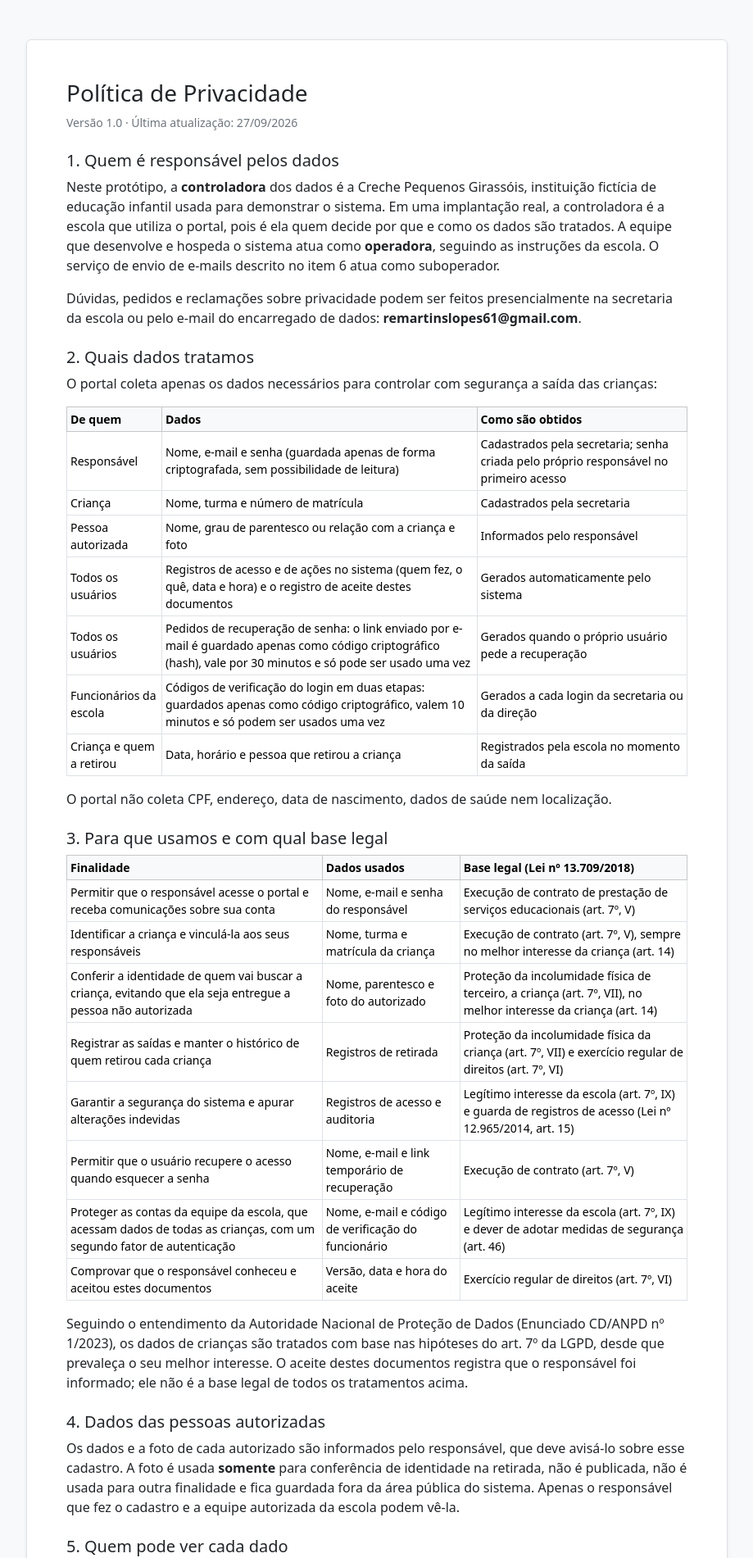
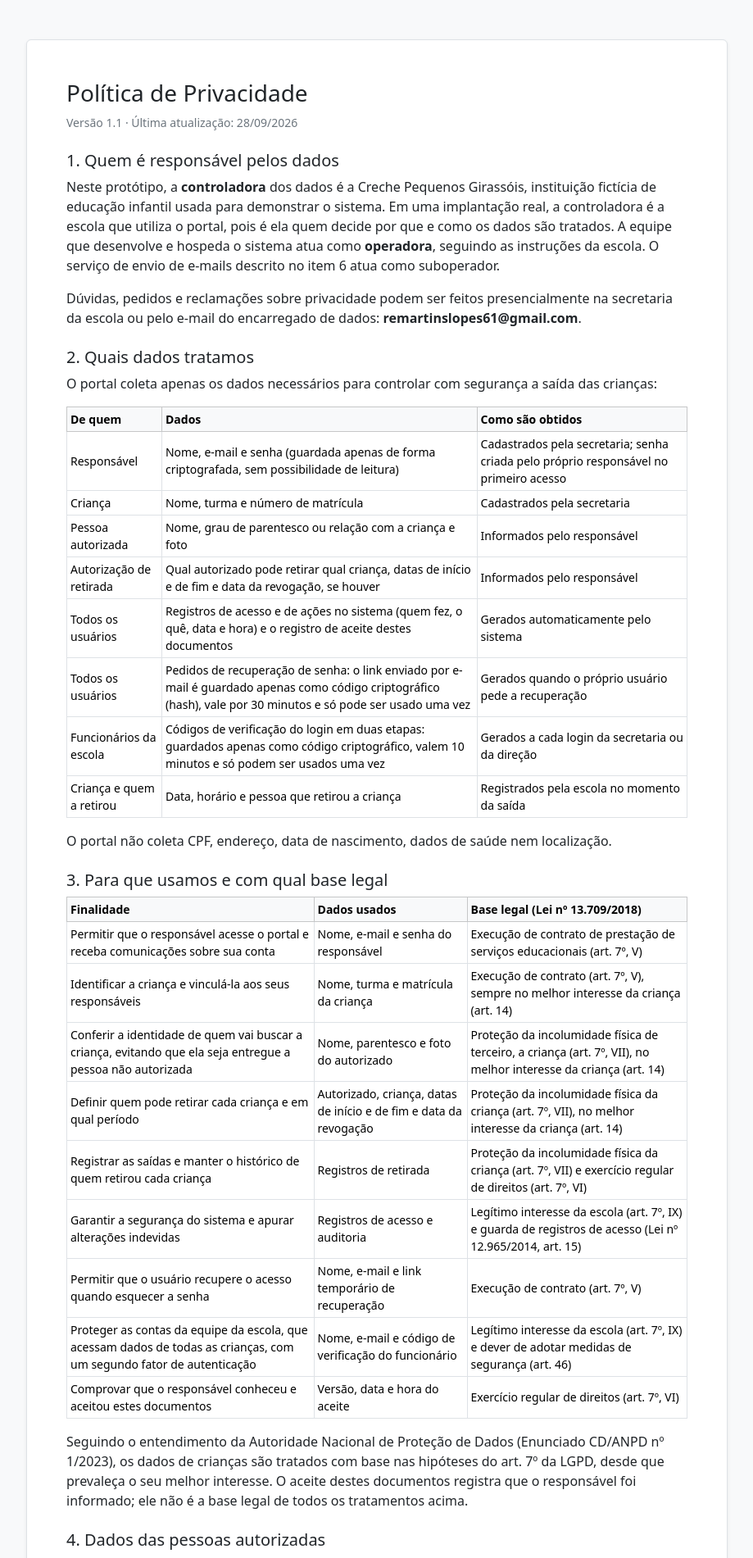
Before and after one commit to VitorTav12/PFC, a Flask app: page /politica-de-privacidade in a window 1280 px wide. Shown: the top 1901 px of the page at 82% size, without its empty margins (180-1099 px from the left). Run offline with Flask 3, Linux system fonts and the light colour scheme; some libraries are stand-ins or nearby versions.

Commit message:
Política e Termos atualizados com a autorização por período

```diff
--- a/app/models/aceite_termo.py
+++ b/app/models/aceite_termo.py
@@ -2,7 +2,7 @@ from datetime import datetime
 
 from app.extensions import db
 
-VERSAO_TERMOS = '1.0'
+VERSAO_TERMOS = '1.1'
 
 
 class AceiteTermo(db.Model):
--- a/app/templates/pais.html
+++ b/app/templates/pais.html
@@ -148,8 +148,6 @@
             <div class="alert alert-warning">Nenhum aluno encontrado vinculado à sua conta.</div>
             {% endif %}
         </div>
-
-
         <h2 class="h4 mt-4 mb-3">Seus autorizados</h2>
         <div class="bg-white border rounded shadow-sm mb-4">
             {% if autorizados %}
--- a/app/templates/politica_privacidade.html
+++ b/app/templates/politica_privacidade.html
@@ -12,7 +12,7 @@
     <main class="container my-5" style="max-width: 880px;">
         <div class="bg-white p-4 p-md-5 border rounded shadow-sm">
             <h1 class="h3">Política de Privacidade</h1>
-            <p class="text-secondary small">Versão {{ versao }} · Última atualização: 27/09/2026</p>
+            <p class="text-secondary small">Versão {{ versao }} · Última atualização: 28/09/2026</p>
 
             <h2 class="h5 mt-4">1. Quem é responsável pelos dados</h2>
             <p>Neste protótipo, a <strong>controladora</strong> dos dados é a {{ nome_escola }}, instituição fictícia de
@@ -51,6 +51,12 @@
                         <tr>
                             <td>Pessoa autorizada</td>
                             <td>Nome, grau de parentesco ou relação com a criança e foto</td>
+                            <td>Informados pelo responsável</td>
+                        </tr>
+                        <tr>
+                            <td>Autorização de retirada</td>
+                            <td>Qual autorizado pode retirar qual criança, datas de início e de fim e data da revogação,
+                                se houver</td>
                             <td>Informados pelo responsável</td>
                         </tr>
                         <tr>
@@ -110,6 +116,12 @@
                                 interesse da criança (art. 14)</td>
                         </tr>
                         <tr>
+                            <td>Definir quem pode retirar cada criança e em qual período</td>
+                            <td>Autorizado, criança, datas de início e de fim e data da revogação</td>
+                            <td>Proteção da incolumidade física da criança (art. 7º, VII), no melhor interesse da
+                                criança (art. 14)</td>
+                        </tr>
+                        <tr>
                             <td>Registrar as saídas e manter o histórico de quem retirou cada criança</td>
                             <td>Registros de retirada</td>
                             <td>Proteção da incolumidade física da criança (art. 7º, VII) e exercício regular de
@@ -151,6 +163,10 @@
                 cadastro. A foto é usada <strong>somente</strong> para conferência de identidade na retirada, não é
                 publicada, não é usada para outra finalidade e fica guardada fora da área pública do sistema. Apenas o
                 responsável que fez o cadastro e a equipe autorizada da escola podem vê-la.</p>
+            <p>Cada autorização vale para uma criança específica e por um período escolhido pelo responsável. Fora desse
+                período, ou depois de revogada, a pessoa não pode retirar a criança. A revogação fica registrada com a
+                data, sem apagar o histórico. O responsável sempre pode retirar os próprios filhos, sem precisar de
+                autorização.</p>
 
             <h2 class="h5 mt-4">5. Quem pode ver cada dado</h2>
             <ul>
@@ -193,6 +209,11 @@
                             <td>O arquivo é apagado</td>
                         </tr>
                         <tr>
+                            <td>Autorizações de retirada, inclusive as revogadas</td>
+                            <td>Enquanto o autorizado e a criança estiverem cadastrados</td>
+                            <td>Excluídas junto com o autorizado removido ou com os dados da criança</td>
+                        </tr>
+                        <tr>
                             <td>Conta do responsável e dados da criança</td>
                             <td>Enquanto a criança estiver matriculada</td>
                             <td>Excluídos ou anonimizados em até 90 dias após o fim do vínculo</td>
@@ -231,9 +252,9 @@
                 incompletos ou errados; anonimização, bloqueio ou eliminação de dados desnecessários; informação sobre
                 com quem os dados são compartilhados; e revisão de decisões tomadas apenas de forma automatizada. O
                 portal não toma decisões automatizadas sobre você.</p>
-            <p>O responsável já pode, pelo próprio portal, consultar os dados das suas crianças e cadastrar ou remover
-                autorizados a qualquer momento. Os demais pedidos são feitos pelos canais do item 1 e respondidos em
-                até 15 dias.</p>
+            <p>O responsável já pode, pelo próprio portal, consultar os dados das suas crianças, cadastrar ou remover
+                autorizados e autorizar ou revogar a retirada de cada criança por período, a qualquer momento. Os demais
+                pedidos são feitos pelos canais do item 1 e respondidos em até 15 dias.</p>
 
             <h2 class="h5 mt-4">9. Cookies</h2>
             <p>O portal usa apenas cookies necessários ao funcionamento: o cookie de sessão, que mantém você conectado
```
Also changed, not shown: app/templates/termos_de_uso.html (+7 -2 lines).
